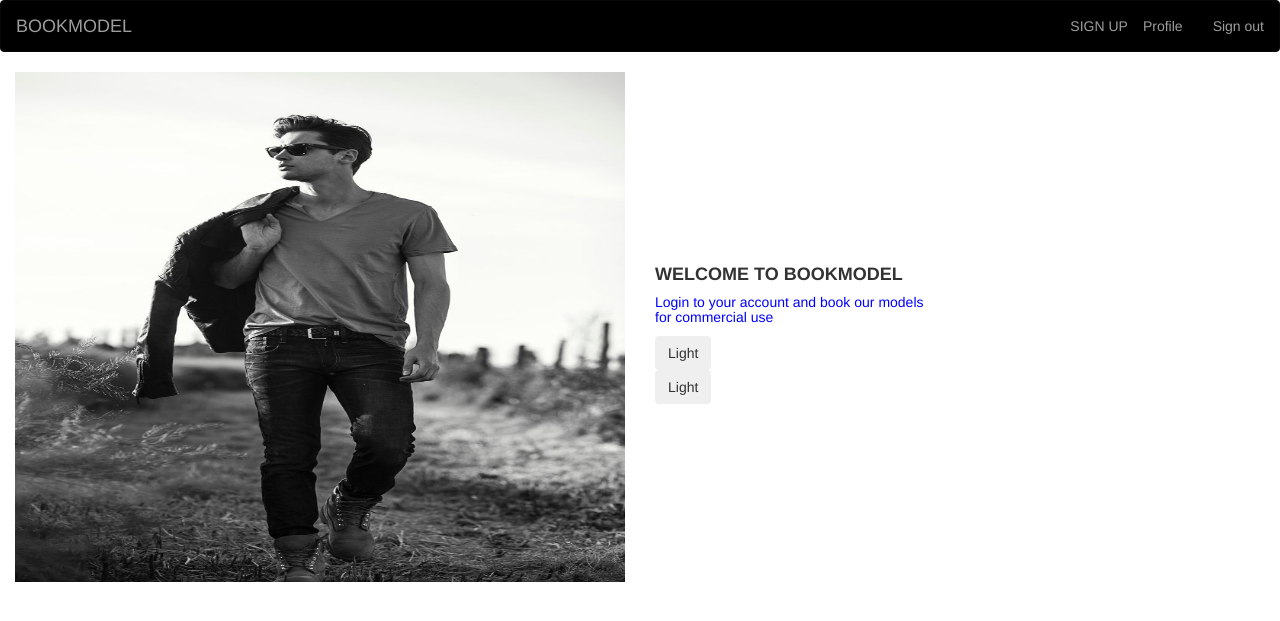
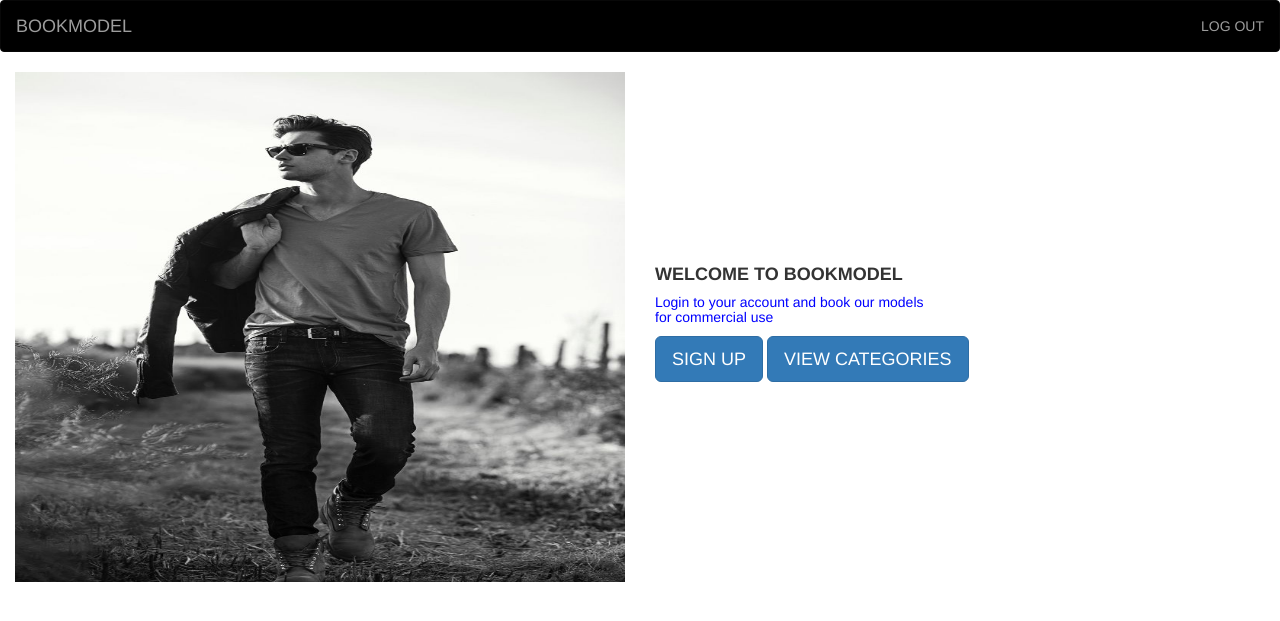
Before and after one commit to duncan-chege/Bookmodel, a Flask app: page / in a window 1280 px wide. Shown: the top 621 px of the page. Run offline with Flask 2, Linux system fonts and the light colour scheme; the visitor is signed in with stand-in values (Sample User, id 1); data comes from the database, SQL or seed files in the repository; some libraries are stand-ins or nearby versions.

Commit message:
navbar and routing done for necessary files

```diff
--- a/app/main/views.py
+++ b/app/main/views.py
@@ -10,6 +10,13 @@ from .. import db
 def index():
 
 
-    title = 'Home - Book A Model ke'
+    title = 'Home - Book A Model '
 
     return render_template('index.html', title = title)
+
+@main.route('/categories')
+def categories():
+
+    title = 'Model Categories'
+
+    return render_template('categories.html',title=title)
--- a/app/static/css/index.css
+++ b/app/static/css/index.css
@@ -9,3 +9,9 @@
   margin-right: 30px;
   color: blue
 }
+#button{
+  display:inline-block;
+}
+#move{
+  margin-left: 45px;
+}
--- a/app/templates/index.html
+++ b/app/templates/index.html
@@ -23,11 +23,12 @@
       </div>
 
       <div id="button">
-        <button type="button" class="btn btn-light">Light</button>
-      </div>
+        <a href="{{url_for('auth.register')}}"><button type="button" class="btn btn-primary btn-lg" >SIGN UP</button></a>
+        {% if current_user.is_authenticated %}
+        <a href="{{url_for('main.categories')}}"><button type="button" class="btn btn-primary btn-lg" >VIEW CATEGORIES</button></a>
+        {% else %}
 
-      <div id="button">
-        <button type="button" class="btn btn-light">Light</button>
+        {%endif%}
       </div>
 
     </div>
--- a/app/templates/navbar.html
+++ b/app/templates/navbar.html
@@ -12,17 +12,12 @@
     </div>
     <ul class="nav navbar-nav navbar-right">
       {% if current_user.is_authenticated %}
-      <li><a href="{{url_for('main.profile',uname=current_user.username)}}">Profile</a></li>
-      <li><a href="{{url_for('auth.logout')}}">Sign out</a></li>
+      <!-- <li><a href="{{url_for('main.index',uname=current_user.username)}}">PROFILE</a></li> -->
+      <li><a href="{{url_for('auth.logout')}}">LOG OUT</a></li>
       {% else %}
-      <li><a href="{{url_for('auth.login')}}">Sign in</a></li>
+      <li><a href="{{url_for('auth.login')}}">LOGIN</a></li>
       {%endif%}
     </ul>
-    <div class="navbar-collapse collapse" style="background-color: black;">
-      <ul class="nav navbar-nav navbar-right">
-        <li><a href="/">SIGN UP</a></li>
-
-    </div>
 
   </div>
 </div>
```
